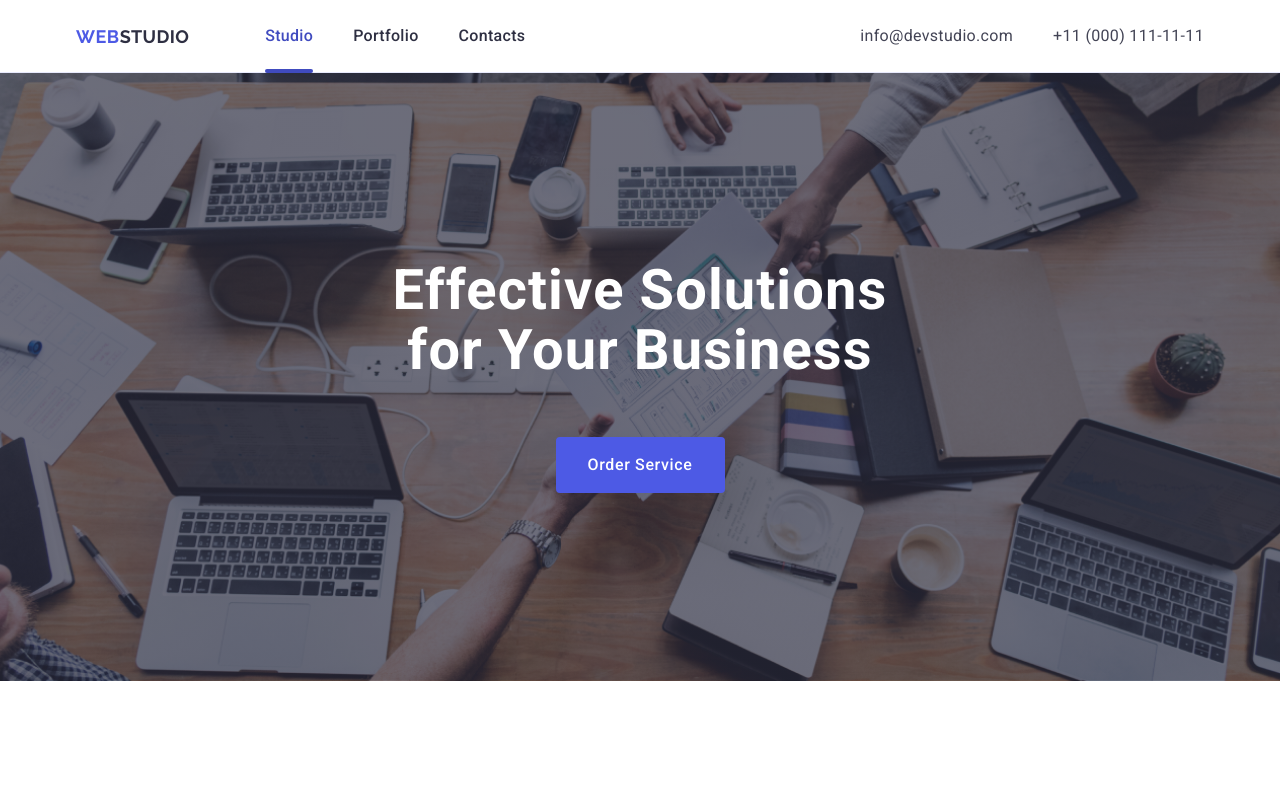
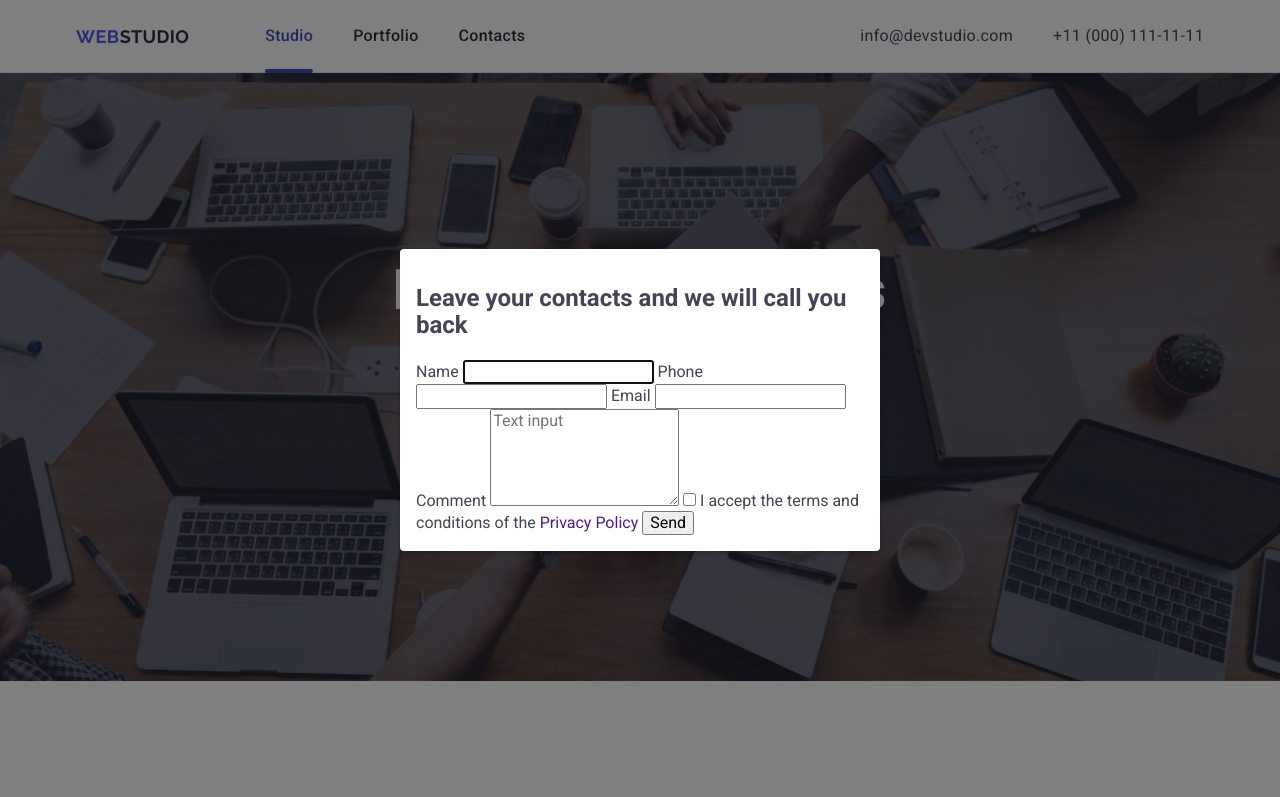
Before and after one commit to kgrebets/goit-markup-hw-05, a plain HTML site: page index.html in a window 1280 px wide. Shown: the top 797 px of the page. Drawn offline with nearby package versions, Linux system fonts and the light colour scheme.

Commit message:
add modal window

```diff
--- a/css/style.css
+++ b/css/style.css
@@ -483,3 +483,38 @@ p {
 .footer-social-icons-item-image {
     fill: #f4f4fd;
 }
+
+
+/**************************************************/
+.modal-overlay {
+    background-color: rgba(0, 0, 0, 0.5);
+
+    position: fixed;
+    top: 0;
+    left: 0;
+    width: 100%;
+    height: 100%;
+    z-index: 999;
+    display: flex;
+    justify-content: center;
+    align-items: center;
+
+    opacity: 0;
+    pointer-events: none;
+    transition: opacity 250ms ease-in-out;
+  }
+
+  .modal-overlay.is-open {
+    opacity: 1;
+    pointer-events: auto;
+  }
+
+  .modal {
+    background-color: #fff;
+    border-radius: 4px;
+    padding: 16px;
+    box-shadow: 0 2px 4px rgba(0, 0, 0, 0.2);
+    max-width: 480px;
+    max-height: 80%;
+    overflow-y: auto;
+  }
--- a/index.html
+++ b/index.html
@@ -393,6 +393,43 @@
             </div>
         </div>
     </footer>
+
+    <div class="modal-overlay is-open ">
+        <div class="modal">
+            <h2>Leave your contacts and we will call you back</h2>
+            <form>
+                <label>
+                    Name
+                    <input type="text" name="name" autofocus />
+                </label>
+
+                <label>
+                    Phone
+                    <input type="tel" name="phone" />
+                </label>
+
+                <label>
+                    Email
+                    <input type="email" name="email" />
+                </label>
+
+                <label>
+                    Comment
+                    <textarea name="comment" rows="5" placeholder="Text input"></textarea>
+                </label>
+
+                <label>
+                    <input type="checkbox" name="agreement" value="agreement" />
+                    I accept the terms and conditions of the <a href>Privacy Policy</a>
+                </label>
+
+                <button type="submit">Send</button>
+            </form>
+
+        </div>
+    </div>
+
+
 </body>
 
 </html>
```
